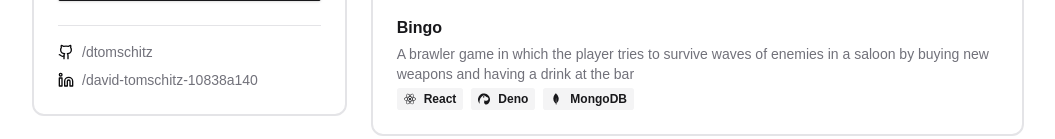
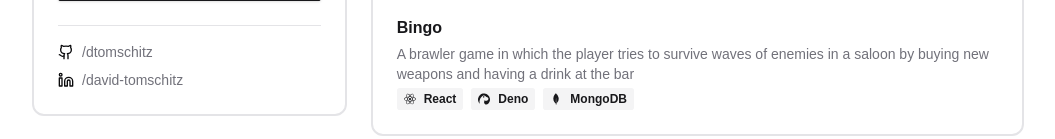
Before and after one commit to davidddo/david.to, a Next.js app: page / in a window 1280 px wide. Shown: the part 544-683 px from the top of the page, without its empty margins (112-1167 px from the left). Built offline with nearby package versions, Linux system fonts and the light colour scheme.

Commit message:
fix social links

```diff
--- a/components/Profile.tsx
+++ b/components/Profile.tsx
@@ -10,12 +10,18 @@ import Button from '@/components/ui/button';
 const socials = [
   {
     name: 'Github',
-    link: 'https://github.com/dtomschitz',
+    link: {
+      href: 'https://github.com/dtomschitz',
+      name: 'dtomschitz',
+    },
     icon: <Github className="size-4" />,
   },
   {
     name: 'LinkedIn',
-    link: 'https://www.linkedin.com/in/david-tomschitz-10838a140',
+    link: {
+      href: 'https://www.linkedin.com/in/david-tomschitz-10838a140',
+      name: 'david-tomschitz',
+    },
     icon: <Linkedin className="size-4" />,
   },
 ];
@@ -47,20 +53,22 @@ const Profile = () => {
             I am a software engineer with a passion for building products that help people live better lives.
           </p>
           <Button className="mt-4 w-full" asChild>
-            <Link href="/resume.pdf" target="_blank" className="font-semibold uppercase">
+            <a href="mailto:david@tomschitz.de" target="_blank" className="font-semibold uppercase">
               CONTACT ME
-            </Link>
+            </a>
           </Button>
           <div className="mt-4 flex flex-col space-y-2 border-t border-border pt-4 w-full">
-            {socials.map((s, i) => {
-              const parts = s.link.split('/');
-              const username = parts[parts.length - 1];
-
+            {socials.map((social, i) => {
               return (
-                <Link key={i} href={s.link} target="_blank" className="cursor-pointer flex items-center gap-2 group">
-                  {s.icon}
+                <Link
+                  key={i}
+                  href={social.link.href}
+                  target="_blank"
+                  className="cursor-pointer flex items-center gap-2 group"
+                >
+                  {social.icon}
                   <span className="text-sm text-muted-foreground group-hover:text-primary transition-color duration-200 ease-linear">
-                    /{username}
+                    /{social.link.name}
                   </span>
                 </Link>
               );
```
